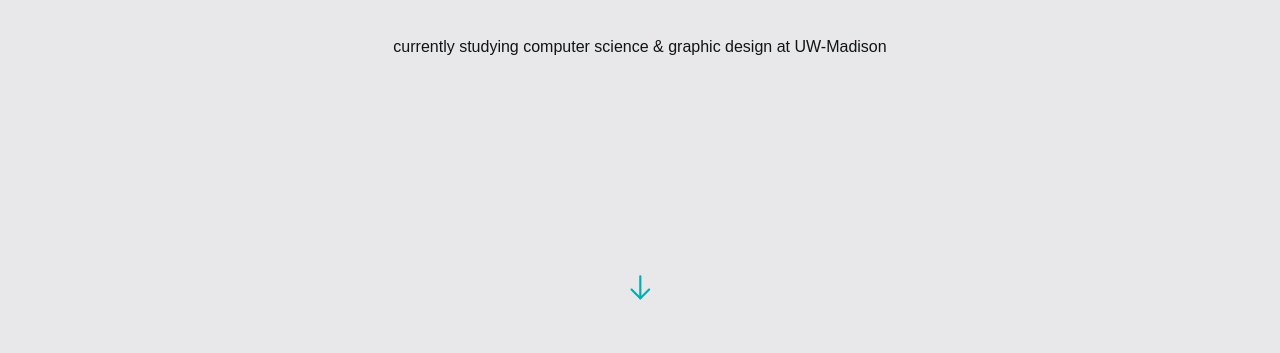
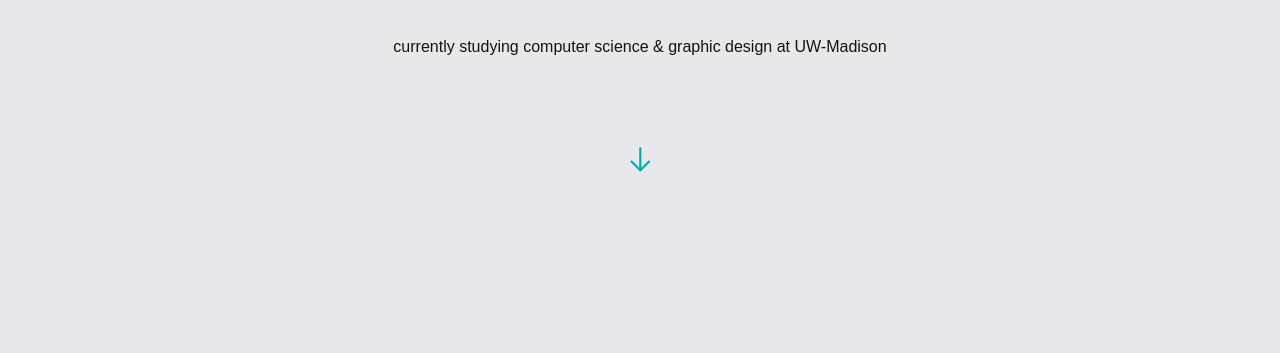
Before and after one commit to nc6041/NatChengPortfolio, a React (Vite) app: page / in a window 1280 px wide. Shown: the part 382-735 px from the top of the page. Built offline with nearby package versions, Linux system fonts and the light colour scheme.

Commit message:
commit arrow height

```diff
--- a/src/components/Hero.jsx
+++ b/src/components/Hero.jsx
@@ -3,7 +3,7 @@ import { arrowUp } from "../assets";
 
 const Hero = () => {
   return (
-    <section id="home" className={`flex md:flex-row flex-col ${styles.paddingY} mb-80`}>
+    <section id="home" className={`flex md:flex-row flex-col ${styles.paddingY} mb-96`}>
       <div className={`flex-1 ${styles.flexCenter} flex-col xl:px-0 sm:px-16 px-6`}>
 
         <div className="flex flex-row justify-between items-center w-full">
@@ -26,7 +26,7 @@ const Hero = () => {
           {/* <span className="text-dimCyan">.</span>{" "} */}
         </p>
 
-        <a href={`#${"studies"}`} className="mt-32">
+        <a href={`#${"studies"}`} className="mb-12">
           <img src={arrowUp} alt="studies" className="w-[124px] h-[32px] rotate-130 mt-20" />
         </a>
 
--- a/src/components/OtherWorks2.jsx
+++ b/src/components/OtherWorks2.jsx
@@ -3,7 +3,7 @@ import { arrowUp } from "../assets";
 
 const OtherWorks2 = () => {
   return (
-    <section id="home" className={`flex md:flex-row flex-col ${styles.paddingY} mb-80`}>
+    <section id="home" className={`flex md:flex-row flex-col ${styles.paddingY} mb-96`}>
       <div className={`flex-1 ${styles.flexCenter} flex-col xl:px-0 sm:px-16 px-6`}>
 
         <div className="flex flex-row justify-between items-center w-full">
@@ -13,7 +13,7 @@ const OtherWorks2 = () => {
           </h1>
         </div>
 
-        <p className={`${styles.paragraph} mt-10 mb-24`}>
+        <p className={`${styles.paragraph} mt-10 mb-10`}>
           Besides UX design, I enjoy doing{" "}
           <span className="text-dimCyan font-bold ">graphic design</span>{" "}
           and{" "}
```
